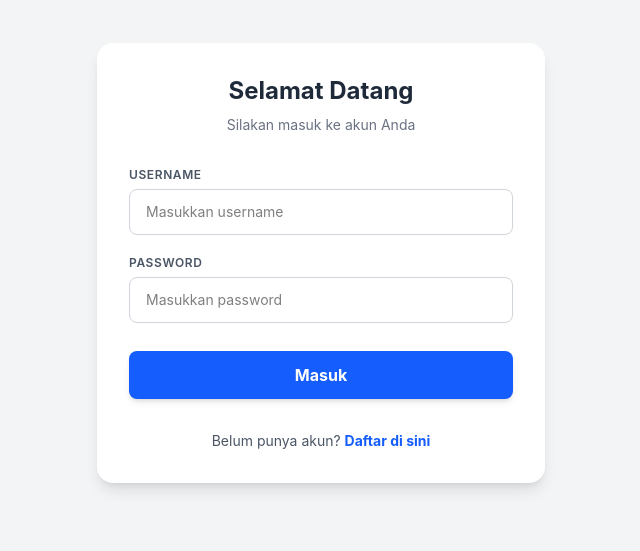
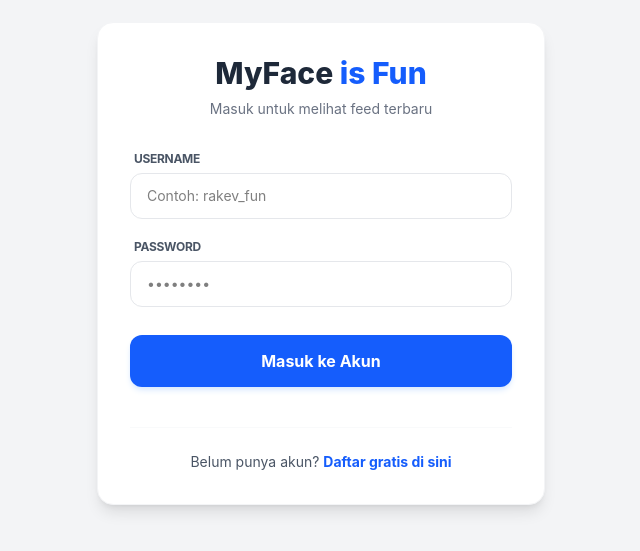
Before and after one commit to nadityab/my-face, a React (Vite) app: page /login in a window 1280 px wide. Shown: the part 137-688 px from the top of the page, without its empty margins (319-959 px from the left). Built offline with nearby package versions, Linux system fonts and the light colour scheme.

Commit message:
Better token renewal

```diff
--- a/index.html
+++ b/index.html
@@ -1,10 +1,10 @@
-<!doctype html>
+<!DOCTYPE html>
 <html lang="en">
   <head>
     <meta charset="UTF-8" />
     <link rel="icon" type="image/svg+xml" href="/favicon.svg" />
     <meta name="viewport" content="width=device-width, initial-scale=1.0" />
-    <title>todo-frontend</title>
+    <title>MyFace gua</title>
   </head>
   <body>
     <div id="root"></div>
--- a/src/api.js
+++ b/src/api.js
@@ -1,73 +1,41 @@
 import axios from "axios";
 
-export const API_URL = "https://api.myface.fun";
+export const API_URL = "http://localhost:3000";
 
 const api = axios.create({
   baseURL: API_URL,
 });
 
-// 1. Interceptor Request
-api.interceptors.request.use(
-  (config) => {
+// 1. INTERCEPTOR REQUEST: Pasang token di setiap kali kita kirim data ke server
+api.interceptors.request.use((config) => {
   const token = localStorage.getItem("token");
   if (token) {
     config.headers.Authorization = `Bearer ${token}`;
   }
   return config;
-  },
-  (error) => Promise.reject(error)
-);
-
-// 2. Interceptor Response
-api.interceptors.response.use(
-  (response) => response,
-  async (error) => {
-    const originalRequest = error.config;
-
-    const isAuthRequest =
-      originalRequest.url.includes("/login") ||
-      originalRequest.url.includes("/refresh");
-
-    if (
-      error.response?.status === 401 &&
-      !originalRequest._retry &&
-      !isAuthRequest
-    ) {
-      originalRequest._retry = true;
-
-      try {
-        const refreshToken = localStorage.getItem("refreshToken");
-
-        if (!refreshToken) throw new Error("No refresh token");
-
-        // 1. Panggil API Refresh
-        const res = await axios.post(`${API_URL}/auth/refresh`, {
-          refreshToken: refreshToken,
 });
 
-        if (res.status === 200 || res.status === 201) {
-          // --- BAGIAN YANG DIGANTI ---
-          // 2. Ambil Access Token BARU dan Refresh Token BARU dari backend
-          const { token, refreshToken: newRefreshToken } = res.data;
-
-          // 3. Simpan KEDUANYA agar masa berlaku 7 hari direset dari nol lagi
-          localStorage.setItem("token", token);
-          localStorage.setItem("refreshToken", newRefreshToken);
-
-          // 4. Update header request lama
-          originalRequest.headers.Authorization = `Bearer ${token}`;
-
-          // 5. Ulangi request
-          return api(originalRequest);
-          // ----------------------------
+// 2. INTERCEPTOR RESPONSE: Menangani jawaban dari server
+api.interceptors.response.use(
+  (response) => {
+    // --- FITUR RENEWAL OTOMATIS ---
+    // Jika server mengirimkan field 'token' baru (hasil renewal dari /me),
+    // kita timpa token lama di localStorage agar masa aktifnya segar lagi.
+    if (response.data && response.data.token) {
+      localStorage.setItem("token", response.data.token);
+      console.log("Sesi diperbarui secara otomatis ⚡");
     }
-      } catch (refreshError) {
-        localStorage.clear();
-        window.location.href = "/";
-        return Promise.reject(refreshError);
+    return response;
+  },
+  (error) => {
+    // --- HANDLING EXPIRED / UNAUTHORIZED ---
+    // Jika server balas 401, berarti token sudah beneran mati atau tidak valid
+    if (error.response?.status === 401) {
+      localStorage.removeItem("token");
+      localStorage.removeItem("user");
+      // Gunakan window.location.href untuk memastikan user benar-benar 'ditendang' keluar
+      window.location.href = "/login";
     }
-    }
-
     return Promise.reject(error);
   }
 );
--- a/src/pages/LoginPage.jsx
+++ b/src/pages/LoginPage.jsx
@@ -7,15 +7,16 @@ const LoginPage = () => {
   const [username, setUsername] = useState("");
   const [password, setPassword] = useState("");
   const [error, setError] = useState("");
+  const [loading, setLoading] = useState(false); // Tambahan: Loading state
 
   const navigate = useNavigate();
 
-  // --- FITUR AUTO-LOGIN ---
+  // --- FITUR AUTO-LOGIN (Validasi Awal) ---
   useEffect(() => {
     const token = localStorage.getItem("token");
-    // Hanya pindah jika URL saat ini memang di /login
-    // agar tidak terjadi tabrakan navigasi
-    if (token && window.location.pathname === "/") {
+    // Jika user sudah punya token dan mencoba buka halaman login,
+    // langsung arahkan ke home.
+    if (token) {
       navigate("/home", { replace: true });
     }
   }, [navigate]);
@@ -23,103 +24,119 @@ const LoginPage = () => {
   const handleSubmit = async (e) => {
     e.preventDefault();
     setError("");
+    setLoading(true);
 
     try {
-      const res = await api.post(
-        isRegister ? "/auth/register" : "/auth/login",
-        {
+      const endpoint = isRegister ? "/auth/register" : "/auth/login";
+      const res = await api.post(endpoint, {
         username,
         password,
-        }
-      );
+      });
 
       if (!isRegister) {
-        // 1. Simpan token DULU
+        // ✅ HANYA SIMPAN ACCESS TOKEN
         localStorage.setItem("token", res.data.token);
-        localStorage.setItem("refreshToken", res.data.refreshToken);
 
-        // 2. Gunakan window.location.href sebagai "Emergency Break"
-        // untuk memutus rantai infinite loop React Router
+        // ✅ Opsional: Simpan username agar bisa dipakai di UI lain tanpa decode ulang
+        localStorage.setItem("username", username);
+
+        // Gunakan replace agar user tidak bisa tekan 'back' kembali ke login
         window.location.href = "/home";
       } else {
-        alert("Register Berhasil!");
+        alert("Registrasi Berhasil! Silakan masuk.");
         setIsRegister(false);
+        setPassword(""); // Reset password untuk keamanan
       }
     } catch (err) {
-      setError(err.response?.data?.message || "Gagal masuk");
+      setError(err.response?.data?.message || "Gagal memproses permintaan");
+    } finally {
+      setLoading(false);
     }
   };
 
   return (
     <div className="flex items-center justify-center min-h-screen bg-gray-100 font-sans px-4">
-      <div className="w-full max-w-md p-8 bg-white rounded-2xl shadow-lg text-center">
-        <h2 className="text-2xl font-bold text-gray-800 mb-2">
-          {isRegister ? "Buat Akun Baru" : "Selamat Datang"}
+      <div className="w-full max-w-md p-8 bg-white rounded-2xl shadow-lg text-center border border-gray-100">
+        <h2 className="text-3xl font-extrabold text-gray-800 mb-2">
+          MyFace <span className="text-blue-600">is Fun</span>
         </h2>
         <p className="text-sm text-gray-500 mb-8">
           {isRegister
-            ? "Daftar untuk mulai berbagi"
-            : "Silakan masuk ke akun Anda"}
+            ? "Bergabunglah dengan komunitas kami"
+            : "Masuk untuk melihat feed terbaru"}
         </p>
 
         <form onSubmit={handleSubmit} className="flex flex-col gap-5">
           <div className="text-left flex flex-col gap-1.5">
-            <label className="text-xs font-semibold text-gray-600 uppercase tracking-wider">
+            <label className="text-xs font-bold text-gray-600 uppercase tracking-tight ml-1">
               Username
             </label>
             <input
               type="text"
-              className="w-full px-4 py-3 rounded-lg border border-gray-300 focus:border-blue-500 focus:ring-2 focus:ring-blue-200 outline-none transition-all text-sm"
+              className="w-full px-4 py-3 rounded-xl border border-gray-200 focus:border-blue-500 focus:ring-4 focus:ring-blue-50/50 outline-none transition-all text-sm"
               value={username}
-              onChange={(e) => setUsername(e.target.value)}
-              placeholder="Masukkan username"
+              onChange={(e) => setUsername(e.target.value.toLowerCase())} // Auto-lowercase
+              placeholder="Contoh: rakev_fun"
               required
             />
           </div>
 
           <div className="text-left flex flex-col gap-1.5">
-            <label className="text-xs font-semibold text-gray-600 uppercase tracking-wider">
+            <label className="text-xs font-bold text-gray-600 uppercase tracking-tight ml-1">
               Password
             </label>
             <input
               type="password"
-              className="w-full px-4 py-3 rounded-lg border border-gray-300 focus:border-blue-500 focus:ring-2 focus:ring-blue-200 outline-none transition-all text-sm"
+              className="w-full px-4 py-3 rounded-xl border border-gray-200 focus:border-blue-500 focus:ring-4 focus:ring-blue-50/50 outline-none transition-all text-sm"
               value={password}
               onChange={(e) => setPassword(e.target.value)}
-              placeholder="Masukkan password"
+              placeholder="••••••••"
               required
             />
           </div>
 
           {error && (
-            <div className="bg-red-50 border border-red-200 p-3 rounded-lg">
-              <p className="text-xs text-red-600 font-medium">⚠️ {error}</p>
+            <div className="bg-red-50 border border-red-100 p-3 rounded-xl animate-in fade-in zoom-in duration-200">
+              <p className="text-xs text-red-600 font-semibold text-center">
+                🚫 {error}
+              </p>
             </div>
           )}
 
           <button
             type="submit"
-            className="w-full py-3 px-4 bg-blue-600 hover:bg-blue-700 text-white font-bold rounded-lg shadow-md hover:shadow-lg transition-all transform active:scale-95 mt-2"
+            disabled={loading}
+            className={`w-full py-3.5 px-4 text-white font-bold rounded-xl shadow-md transition-all transform active:scale-95 mt-2 flex justify-center items-center gap-2 ${
+              loading
+                ? "bg-blue-400 cursor-not-allowed"
+                : "bg-blue-600 hover:bg-blue-700 hover:shadow-blue-200 shadow-blue-100"
+            }`}
           >
-            {isRegister ? "Daftar Sekarang" : "Masuk"}
+            {loading ? (
+              <span className="w-5 h-5 border-2 border-white/30 border-t-white rounded-full animate-spin"></span>
+            ) : isRegister ? (
+              "Daftar Sekarang"
+            ) : (
+              "Masuk ke Akun"
+            )}
           </button>
         </form>
 
-        <p className="mt-8 text-sm text-gray-600">
+        <div className="mt-10 pt-6 border-t border-gray-50">
+          <p className="text-sm text-gray-600">
             {isRegister ? "Sudah punya akun?" : "Belum punya akun?"}{" "}
             <button
-            type="button" // Pastikan type="button" agar tidak men-trigger submit form
+              type="button"
               onClick={() => {
                 setIsRegister(!isRegister);
                 setError("");
-              setUsername("");
-              setPassword("");
               }}
-            className="text-blue-600 font-bold hover:underline focus:outline-none"
+              className="text-blue-600 font-bold hover:underline"
             >
-            {isRegister ? "Login di sini" : "Daftar di sini"}
+              {isRegister ? "Login di sini" : "Daftar gratis di sini"}
             </button>
           </p>
+        </div>
       </div>
     </div>
   );
```
Also changed, not shown: src/pages/TodoPage.jsx (+27 -10 lines). Lines whose indentation alone changed are shown as unchanged.
